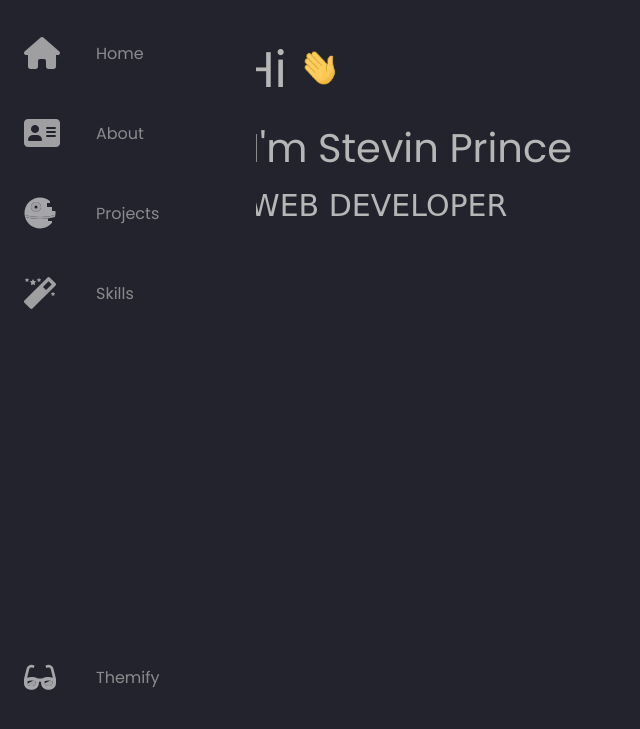
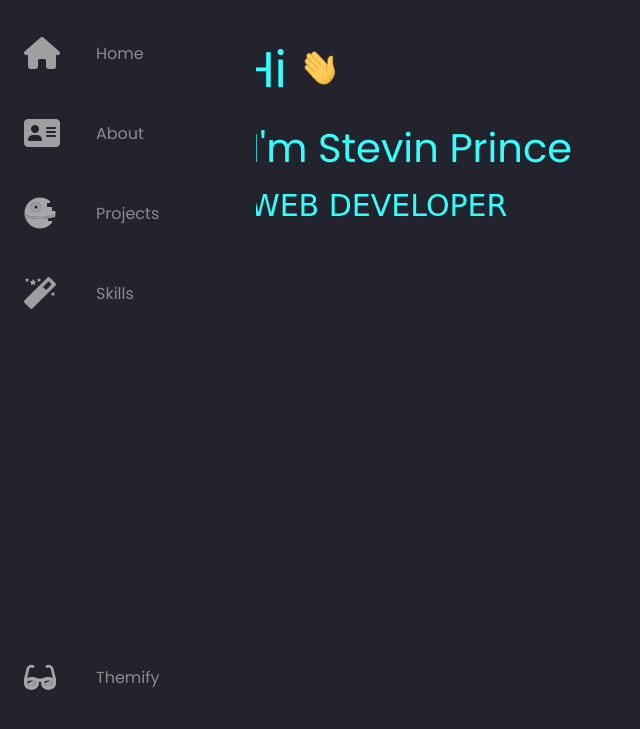
Before and after one commit to Kemosabe2911/Portfolio, a plain HTML site: page index.html in a window 1280 px wide. Shown: the part 83-812 px from the top of the page, without its empty margins (0-640 px from the left). Drawn offline with nearby package versions, Linux system fonts and the light colour scheme; a web font is replaced by a local one.

Commit message:
Update color

```diff
--- a/css/styles.css
+++ b/css/styles.css
@@ -308,6 +308,7 @@
   font-size: 50px;
   font-family: 'Poppins', sans-serif;
   padding: 0;
+  color: var(--link-primary);
 }
 .home-container .home-text img{
   height: 40px;
@@ -317,12 +318,14 @@
   font-size: 40px;
   font-family: 'Poppins', sans-serif;
   padding: 10px;
+  color: var(--link-primary);
 }
 .home-container .home-text .webdev{
   text-transform: uppercase;
   font-size: 30px;
   font-family: 'Goldman', cursive;
   padding-left: 10px;
+  color: var(--link-primary);
 }
 
 @media(max-width: 768px){
```
